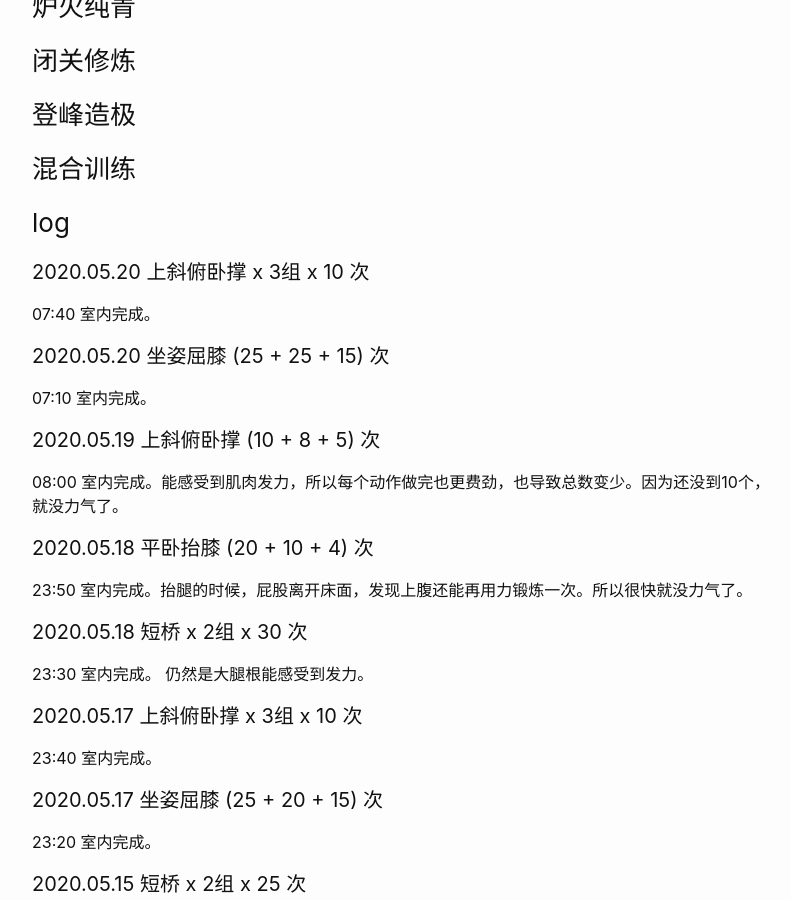
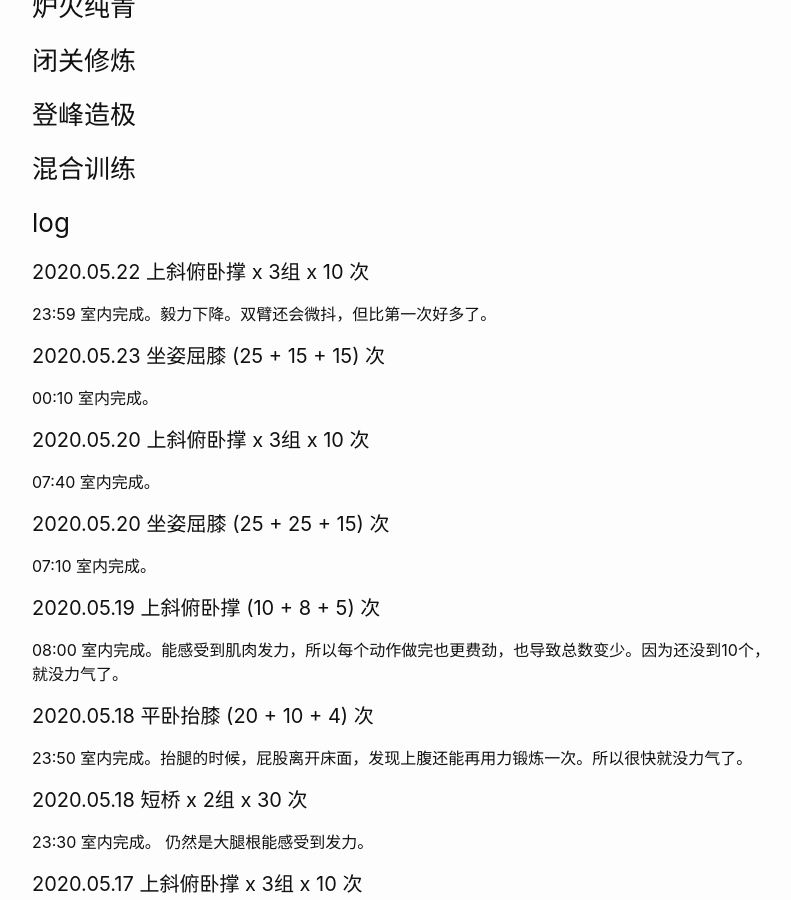
Before and after one commit to wangtiga/wangtiga.github.io, a Jekyll site: the page built from _previews/exercise.md, in a window 1280 px wide and 900 px high, scrolled down 653 px. Shown: the whole window, without its empty margins (238-1029 px from the left). Built offline with Jekyll 4.4.1, drawn with Linux system fonts in a browser that asks for light colours.

Commit message:
updated from mac

```diff
--- a/_previews/exercise.md
+++ b/_previews/exercise.md
@@ -29,6 +29,16 @@ tags:   todo
 
 
 ### log
+
+
+#### 2020.05.22 上斜俯卧撑 x 3组 x 10 次
+
+23:59 室内完成。毅力下降。双臂还会微抖，但比第一次好多了。
+
+#### 2020.05.23 坐姿屈膝 (25 + 15 + 15) 次
+
+00:10 室内完成。
+
 
 
 #### 2020.05.20 上斜俯卧撑 x 3组 x 10 次
```
